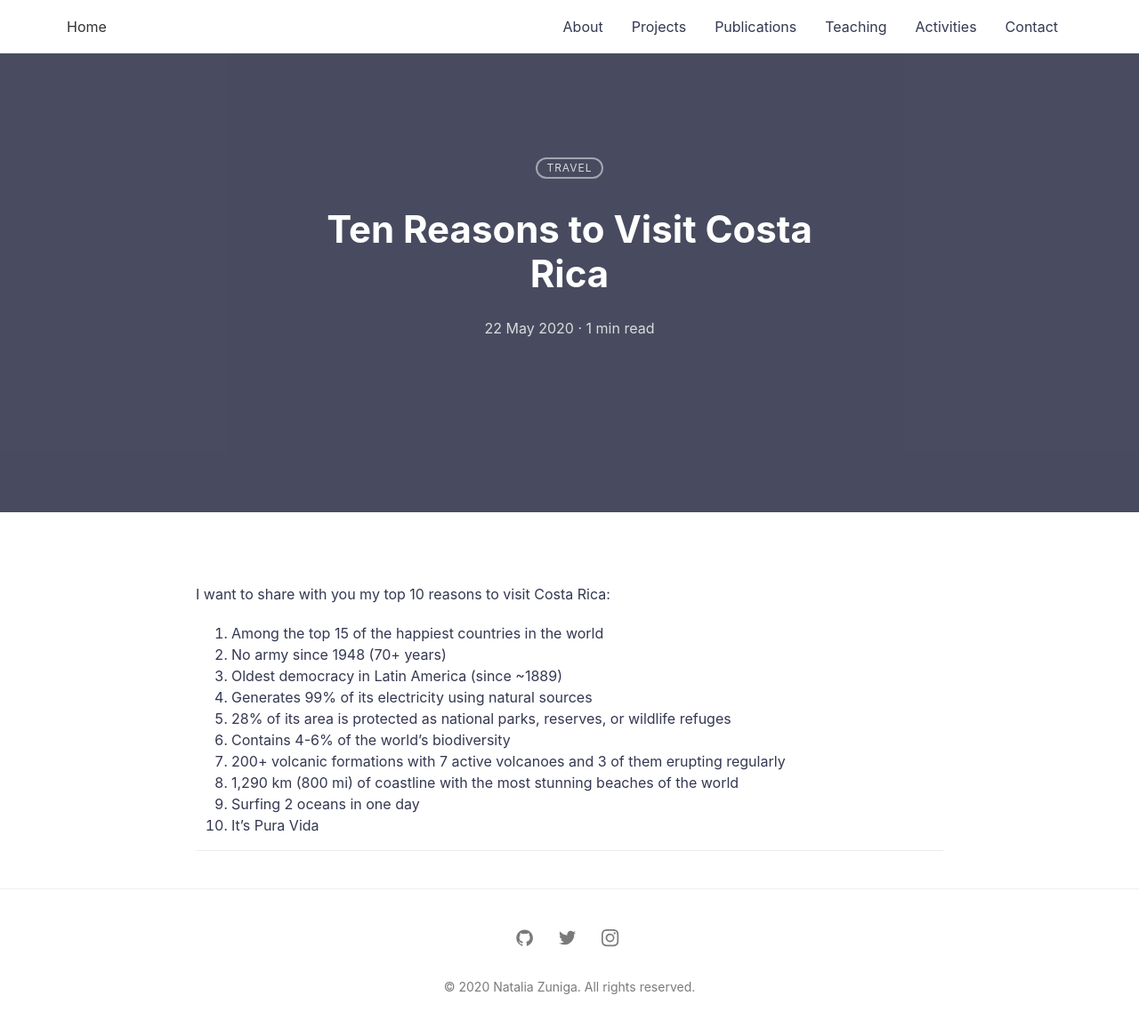
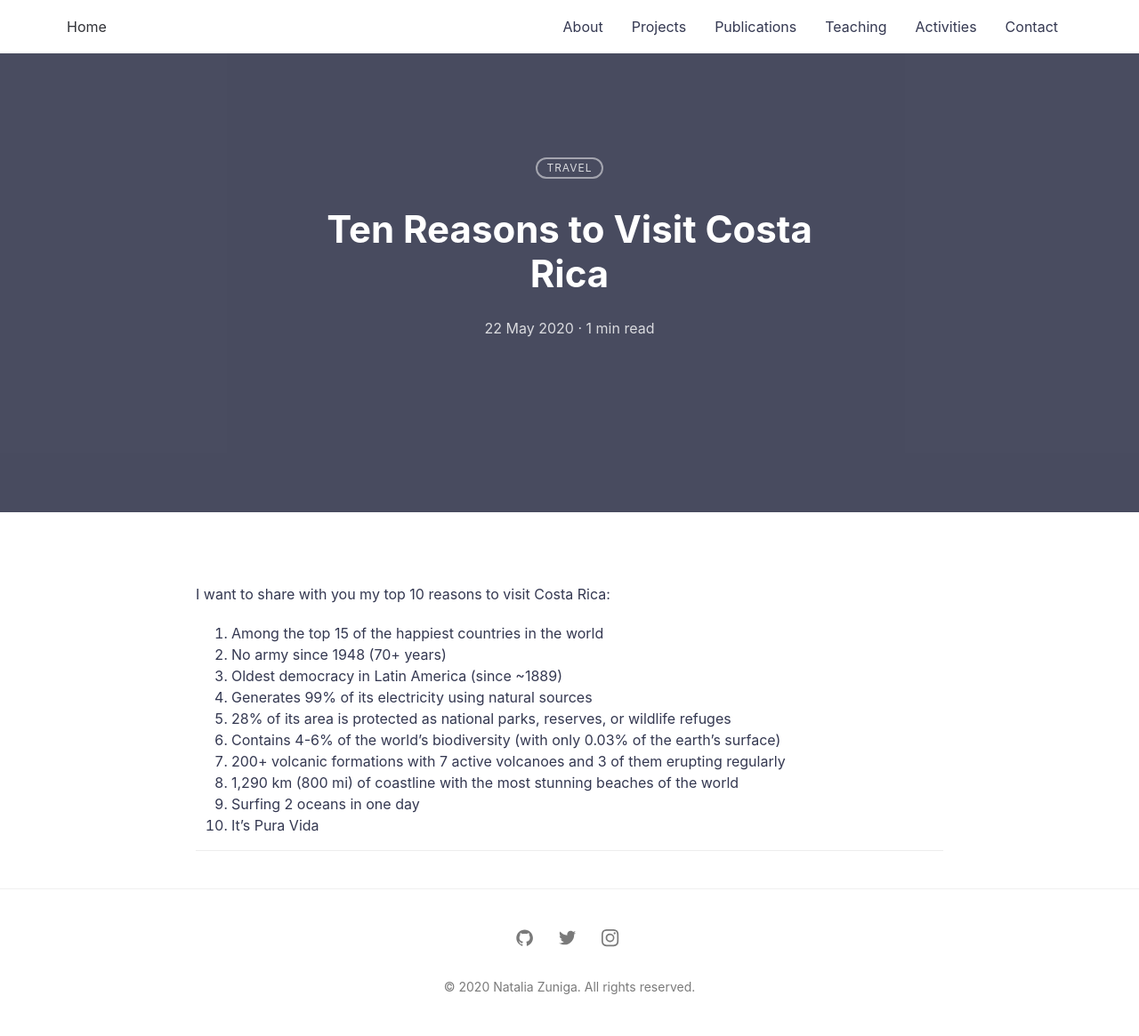
Before and after one commit to nzunigag/nzunigag.github.io, a Jekyll site: the page built from _posts/2020-05-22-Costa-Rica.md, in a window 1280 px wide. Shown: the whole page at 89% size. Built offline with Jekyll 4.4.1, drawn with Linux system fonts in a browser that asks for light colours.

Commit message:
Update 2020-05-22-Costa-Rica.md

```diff
--- a/_posts/2020-05-22-Costa-Rica.md
+++ b/_posts/2020-05-22-Costa-Rica.md
@@ -12,7 +12,7 @@ I want to share with you my top 10 reasons to visit Costa Rica:
 3. Oldest democracy in Latin America (since ~1889)
 4. Generates 99% of its electricity using natural sources
 5. 28% of its area is protected as national parks, reserves, or wildlife refuges
-6. Contains 4-6% of the world's biodiversity
+6. Contains 4-6% of the world's biodiversity (with only 0.03% of the earth's surface)
 7. 200+ volcanic formations with 7 active volcanoes and 3 of them erupting regularly
 8. 1,290 km (800 mi) of coastline with the most stunning beaches of the world
 9. Surfing 2 oceans in one day
```
